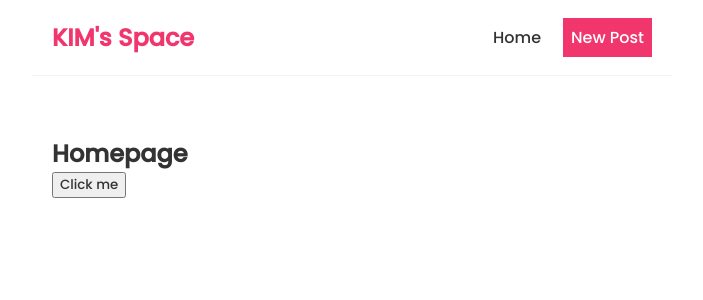
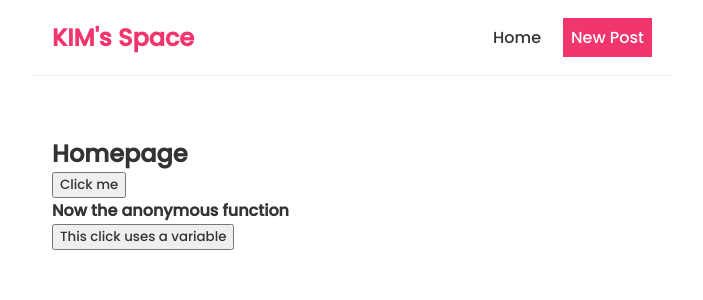
Before and after one commit to akshaycodeur/reagir, a React (Create React App) app: page / in a window 1280 px wide. Shown: the top 300 px of the page, without its empty margins (288-991 px from the left). Built offline with nearby package versions, Linux system fonts and the light colour scheme.

Commit message:
click events passing variables

```diff
--- a/src/Home.js
+++ b/src/Home.js
@@ -4,10 +4,18 @@ const Home = () => {
         console.log('You just clicked on the button');
     }
 
+    const handleClickVar = (name) => {
+        console.log("Hello " + name)
+    }
+
     return (
         <div className="home">
             <h2>Homepage</h2>
             <button onClick = {handleClick}>Click me</button>
+            <h4>Now the anonymous function</h4>
+            <button onClick={()=>{
+                handleClickVar('Akilou');
+            }}>This click uses a variable</button>
         </div>
      );
 }
```
